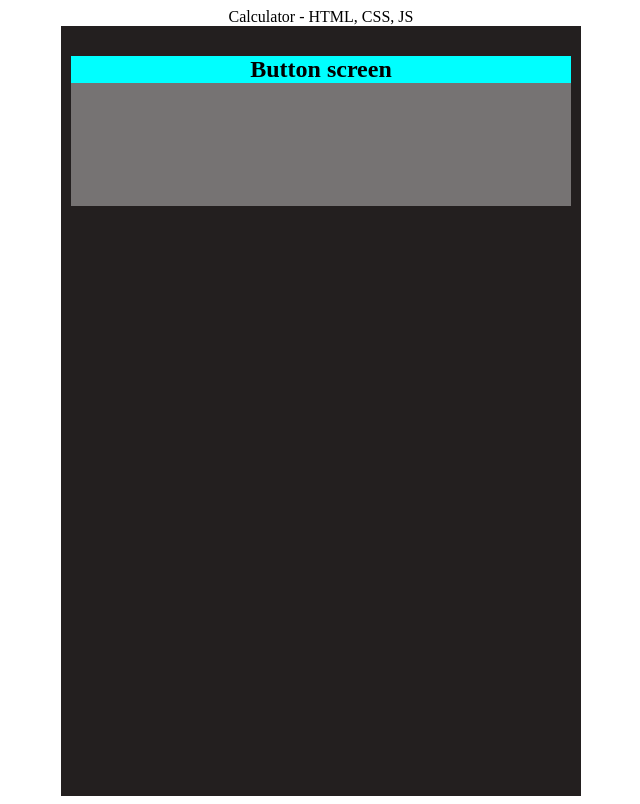
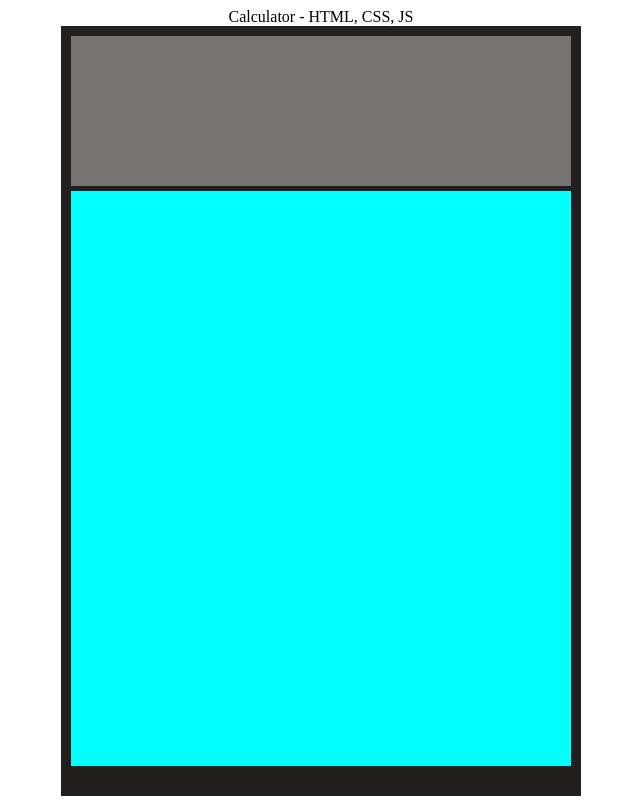
Before and after one commit to rodgerswisdom/Calculator_js, a plain HTML site: page index.html in a window 1280 px wide. Shown: the whole page, without its empty margins (319-959 px from the left). Drawn offline with Linux system fonts and the light colour scheme.

Commit message:
feat: button screen

```diff
--- a/css/home.css
+++ b/css/home.css
@@ -20,5 +20,6 @@
 .button-screen{
     background-color: aqua;
     width: 100%;
-    height: auto;
+    height: 575px;
+    margin-top: 5px;
 }
--- a/index.html
+++ b/index.html
@@ -15,9 +15,10 @@
   <section style="display: flex; justify-content: center;" width="100%">
     <div class="calculator-window">
       <div class="display-window">
+      </div>
       <div class="button-screen">
-        <h1>Button screen</h1>
-      </div>
+        <div class="operation-button-screen"></div>
+        <div class="number-button-screen"></div>
       </div>
     </div>
   </section>
```
